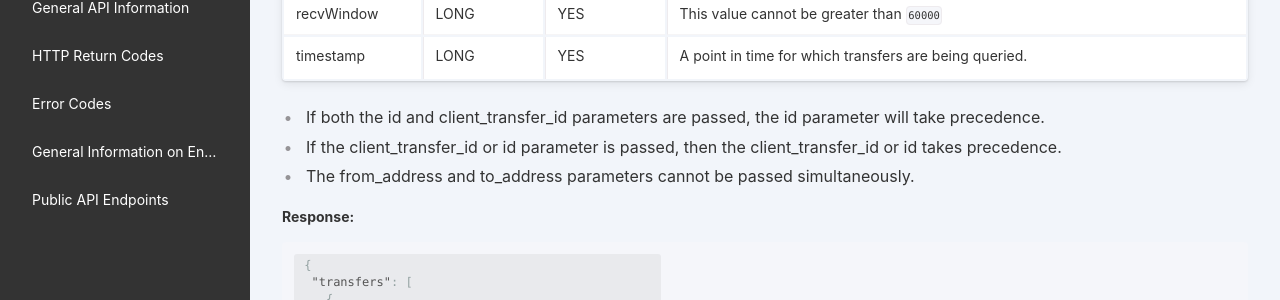
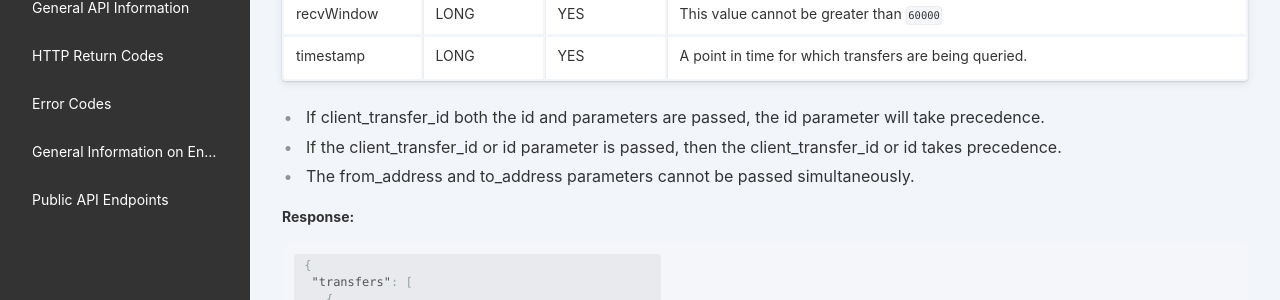
Before and after one commit to coins-docs/xyz, a Jekyll site: the page built from docs/rest-api.md, in a window 1280 px wide and 900 px high, scrolled down 60368 px. Shown: the part 153-453 px from the top of the window. Built offline with Jekyll 4.4.1, drawn with Linux system fonts in a browser that asks for light colours.

```diff
--- a/docs/rest-api.md
+++ b/docs/rest-api.md
@@ -3028,7 +3028,7 @@ to_address  |STRING|NO| The phone number or email for recipient account (e.g. +6
 recvWindow | LONG  | YES    | This value cannot be greater than `60000`
 timestamp     | LONG  | YES    | A point in time for which transfers are being queried.
 
-- If both the id and client_transfer_id parameters are passed, the id parameter will take precedence.
+- If client_transfer_id both the id and  parameters are passed, the id parameter will take precedence.
 - If the client_transfer_id or id parameter is passed, then the client_transfer_id or id takes precedence.
 - The from_address and to_address parameters cannot be passed simultaneously.
 
```
